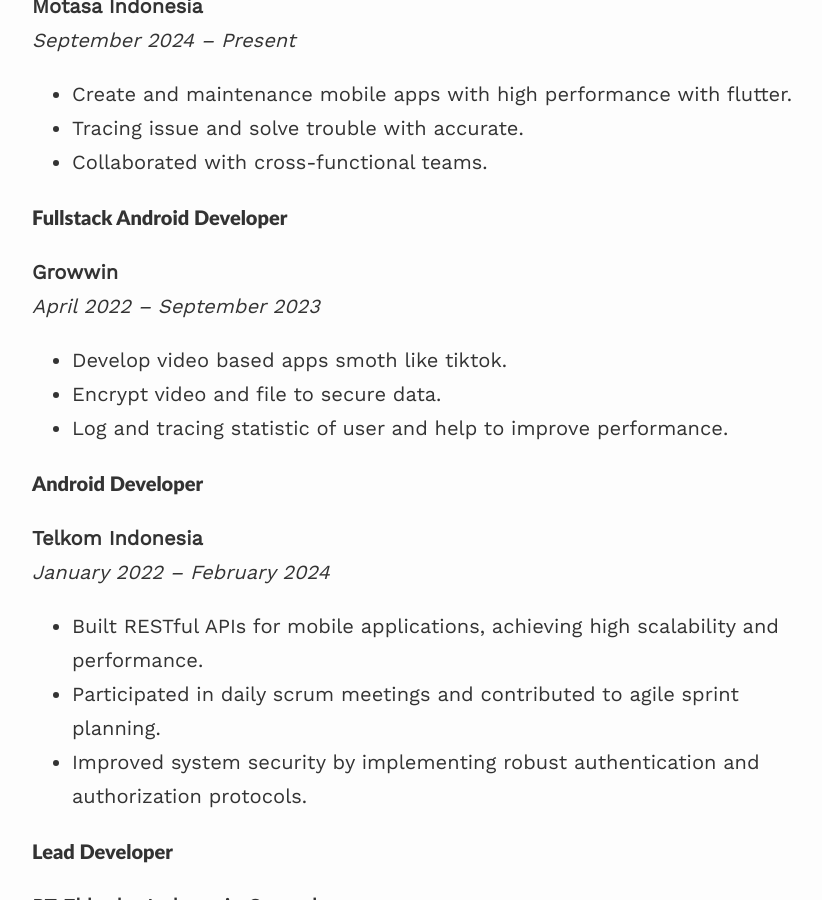
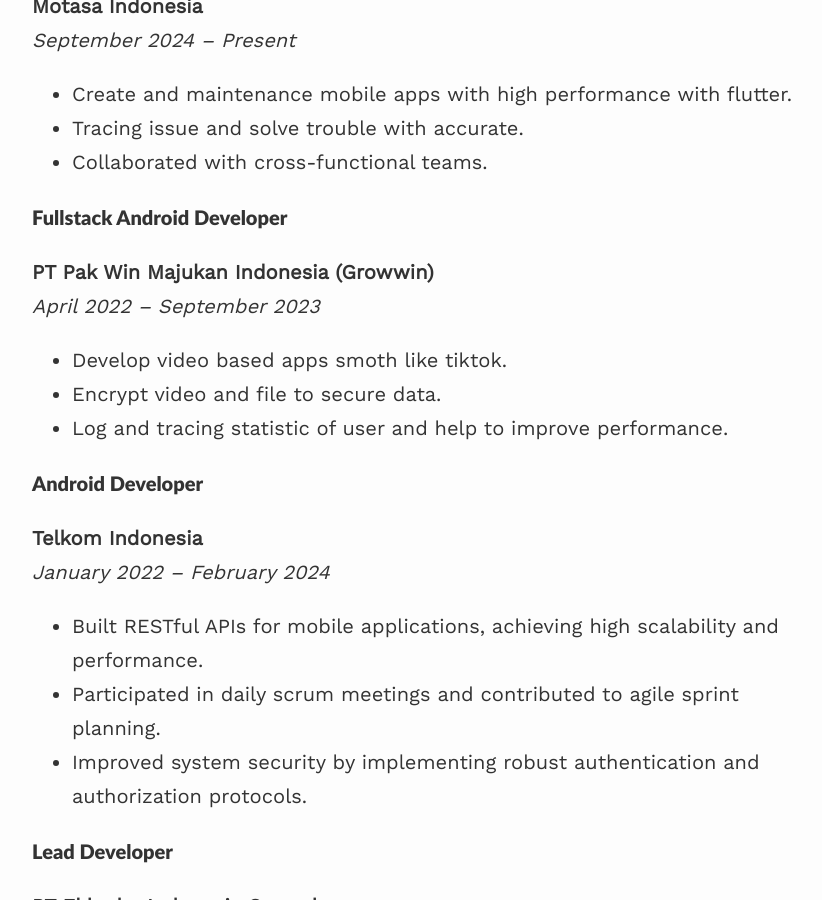
Before and after one commit to sukowidodo/sukowidodo.github.io, a Jekyll site: the page built from experience.md, in a window 1280 px wide and 900 px high, scrolled down 303 px. Shown: the whole window, without its empty margins (208-1030 px from the left). Built offline with Jekyll 4.4.1, drawn with Linux system fonts in a browser that asks for light colours; nearby versions of some CDN libraries.

Commit message:
Update experience.md

```diff
--- a/experience.md
+++ b/experience.md
@@ -15,7 +15,7 @@
 - Collaborated with cross-functional teams.
 
 #### Fullstack Android Developer
-**Growwin**
+**PT Pak Win Majukan Indonesia (Growwin)**
 *April 2022 – September 2023*
 - Develop video based apps smoth like tiktok.
 - Encrypt video and file to secure data.
```
